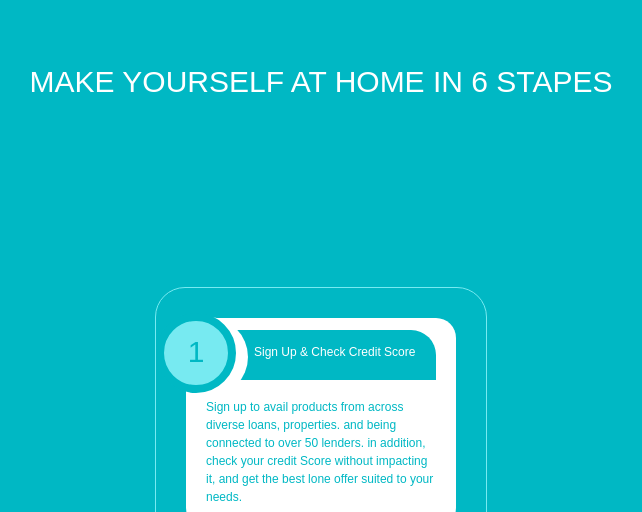
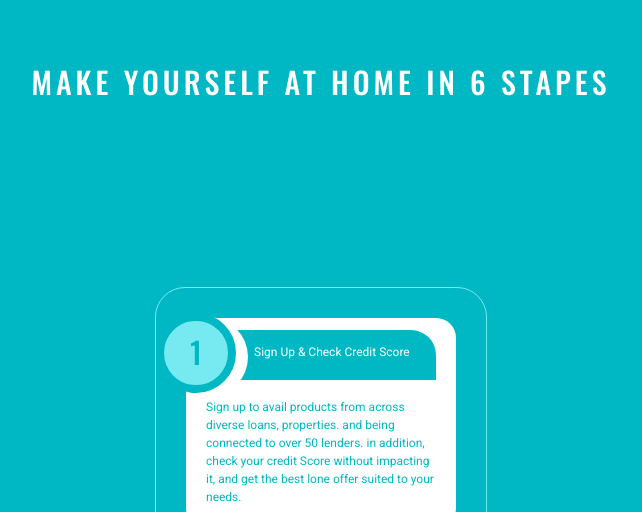
Before and after one commit to rajeshmule/mock-up, a plain HTML site: page index.html in a window 1280 px wide. Shown: the part 288-800 px from the top of the page, without its empty margins (319-961 px from the left). Drawn offline with nearby package versions, Linux system fonts and the light colour scheme.

Commit message:
Add Google font

```diff
--- a/index.html
+++ b/index.html
@@ -7,6 +7,9 @@
     <meta name="viewport" content="width=device-width, initial-scale=1" />
     <link rel="stylesheet" type="text/css" href="./resources/css/reset.css">
     <link rel="stylesheet" type="text/css" href="./resources/css/index.css">
+    <link
+        href="https://fonts.googleapis.com/css?family=Oswald:500,600,700|Roboto:400,500,700,900&display=swap&subset=latin-ext"
+        rel="stylesheet">
 </head>
 
 <body>
--- a/resources/css/index.css
+++ b/resources/css/index.css
@@ -1,6 +1,6 @@
 /* This applies from 0px to 600px */
 body {
-    font-family: sans-serif;
+    font-family: 'Roboto', sans-serif;
 }
 
 .container {
@@ -26,6 +26,9 @@ body {
     padding: 25px 0;
     font-size: 30px;
     line-height: 2;
+    font-weight: 500;
+    letter-spacing: 4px;
+    font-family: 'Oswald', sans-serif;
 }
 
 /* card-container */
@@ -92,13 +95,15 @@ body {
     top: -5px;
     z-index: 2;
     border-spacing: 5px;
+
 }
 
 .number {
     display: inline-block;
     font-size: 30px;
-    padding:14px 0;
+    padding:8px 0;
     color: #00b8c4;
+    font-family: 'Oswald', sans-serif;
 }
 
 .card-header {
@@ -171,7 +176,7 @@ body {
 .footer-title {
     width: 100px;
     font-size: 18px;
-    font-weight: 600;
+    font-weight: 700;
     margin-bottom: 30px;
 }
 
@@ -219,6 +224,7 @@ li {
     margin-bottom: 20px;
     border: none;
     border-radius: 5px;
+    font-weight: 700;
 }
 
 @media (min-width: 600px) {
```
